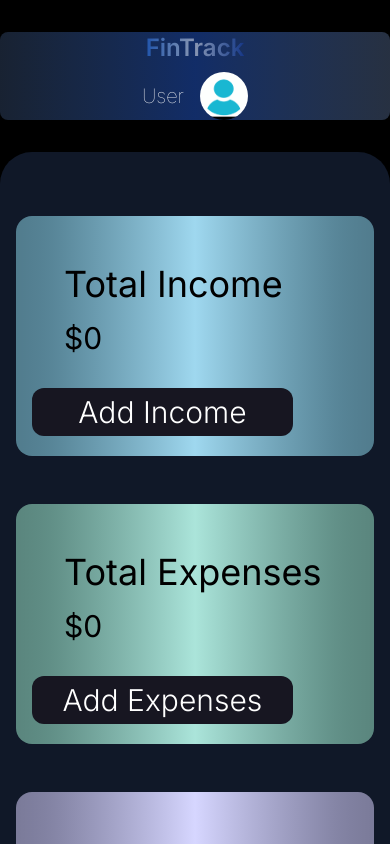
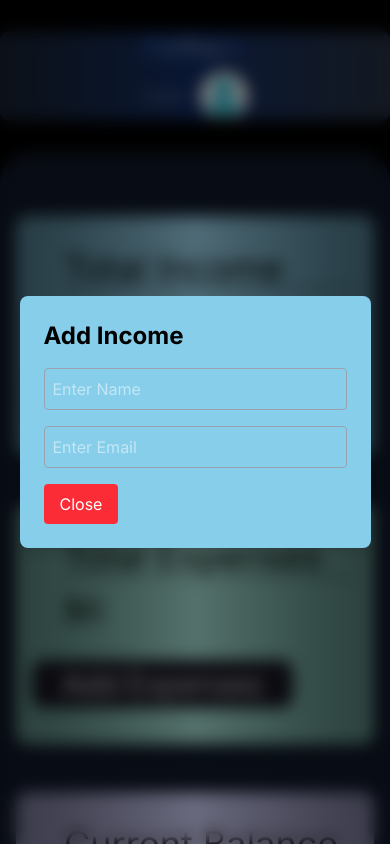
Before and after one commit to KristinAlex1/FinTracker-React-Firebase, a React (Vite) app: page /dashboard in a window 390 px wide. Both pictures are taken after a click on the button "Add Income". Shown: the top 844 px of the page. Built offline with nearby package versions, Linux system fonts and the light colour scheme; no server answers.

Commit message:
Added forms for Income,Balance and Expenses

```diff
--- a/src/components/AddSection.jsx
+++ b/src/components/AddSection.jsx
@@ -1,7 +1,28 @@
-import { FaCoins } from "react-icons/fa";
+
+import { useState } from "react";
 import coins from "../assets/coins.png";
+import Forms from "./Forms";
 
 const AddSection = () => {
+    const[isIncome,setIsIncome] = useState(false)
+    const[isBalance,setIsBalance] = useState(false)
+    const[isExpenses,setIsExpenses] = useState(false)
+
+    const addIncome = () => {
+        setIsIncome((prevstate) => !prevstate)
+
+
+    }
+    const addBalance = () => {
+        setIsBalance((prevstate) => !prevstate)
+
+
+    }
+    const addExpenses = () => {
+        setIsExpenses((prevstate) => !prevstate)
+
+
+    }
   return (
     <div className="flex justify-center items-center">
       <div className="flex flex-col justify-between items-center h-auto md:h-[75rem] mt-[2rem] w-full md:w-[95%] bg-gray-900 rounded-4xl p-4 md:p-8">
@@ -11,38 +32,46 @@ const AddSection = () => {
           {/* Total Income */}
           <div
             style={{ backgroundColor: "#87CEEB" }}
-            className="h-[15rem] w-full md:w-[30rem] lg:w-[45rem] mt-[3rem] text-black rounded-2xl bg-gradient-to-r from-black/40 via-white/20 to-black/40 p-4"
+            className="h-[15rem] w-full md:w-[30rem] lg:w-[45rem] mt-[3rem] text-black rounded-xl bg-gradient-to-r from-black/40 via-white/20 to-black/40 p-4"
           >
-            <div className="text-4xl mt-[2rem] ml-[2rem] font-normal">Total Income</div>
+            <div className="text-4xl mt-[1rem] ml-[2rem] font-normal">Total Income</div>
+            <div className="w-[90%] ml-[2rem] h-[0.1%] bg-black"></div>
             <div className="text-3xl mt-[1rem] ml-[2rem] font-normal">$0</div>
-            <button style={{ backgroundColor: "#171621" }} className="w-[80%] md:w-[35rem] h-[3rem] mt-[2rem] mx-auto md:ml-[4rem] rounded-xl text-3xl text-white font-light">
+            <button onClick={addIncome} className="w-[80%] md:w-[35rem] h-[3rem] mt-[2rem] mx-auto md:ml-[4rem] rounded-xl text-3xl text-white font-light cursor-pointer" style={{ backgroundColor: "#171621" }} >
               Add Income
             </button>
           </div>
+          {isIncome && <Forms title="Income" addIncome={addIncome} bgColor= "#87CEEB" />
+
+          }
 
           {/* Total Expenses */}
           <div
             style={{ backgroundColor: "#96DED1" }}
-            className="h-[15rem] w-full md:w-[30rem] lg:w-[45rem] mt-[3rem] text-black rounded-2xl bg-gradient-to-r from-black/40 via-white/20 to-black/40 p-4"
+            className="h-[15rem] w-full md:w-[30rem] lg:w-[45rem] mt-[3rem] text-black rounded-xl bg-gradient-to-r from-black/40 via-white/20 to-black/40 p-4"
           >
-            <div className="text-4xl mt-[2rem] ml-[2rem] font-normal">Total Expenses</div>
+            <div className="text-4xl mt-[1rem] ml-[2rem] font-normal">Total Expenses</div>
+            <div className="w-[90%] ml-[2rem] h-[0.1%] bg-black"></div>
             <div className="text-3xl mt-[1rem] ml-[2rem] font-normal">$0</div>
-            <button style={{ backgroundColor: "#171621" }} className="w-[80%] md:w-[35rem] h-[3rem] mt-[2rem] bg-gray-900 mx-auto md:ml-[4rem] rounded-xl text-3xl text-white font-light">
+            <button onClick={addExpenses} style={{ backgroundColor: "#171621" }} className="w-[80%] md:w-[35rem] h-[3rem] mt-[2rem] bg-gray-900 mx-auto md:ml-[4rem] rounded-xl text-3xl text-white font-light cursor-pointer">
               Add Expenses
             </button>
           </div>
+          {isExpenses && <Forms title="Expenses" addExpenses={addExpenses} bgColor= "#96DED1" />}
 
           {/* Current Balance */}
           <div
             style={{ backgroundColor: "#CCCCFF" }}
-            className="h-[15rem] w-full md:w-[30rem] lg:w-[45rem] mt-[3rem] text-black rounded-2xl bg-gradient-to-r from-black/40 via-white/20 to-black/40 p-4"
+            className="h-[15rem] w-full md:w-[30rem] lg:w-[45rem] mt-[3rem] text-black rounded-xl bg-gradient-to-r from-black/40 via-white/20 to-black/40 p-4"
           >
-            <div className="text-4xl mt-[2rem] ml-[2rem] font-normal">Current Balance</div>
+            <div className="text-4xl mt-[1rem] ml-[2rem] font-normal">Current Balance</div>
+            <div className="w-[90%] ml-[2rem] h-[0.1%] bg-black"></div>
             <div className="text-3xl mt-[1rem] ml-[2rem] font-normal">$0</div>
-            <button style={{ backgroundColor: "#171621" }} className="w-[80%] md:w-[35rem] h-[3rem] mt-[2rem] bg-gray-900 mx-auto md:ml-[4rem] rounded-xl text-3xl text-white font-light">
+            <button onClick={addBalance} style={{ backgroundColor: "#171621" }} className="w-[80%] md:w-[35rem] h-[3rem] mt-[2rem] bg-gray-900 mx-auto md:ml-[4rem] rounded-xl text-3xl text-white font-light cursor-pointer">
               Reset Balance
             </button>
           </div>
+          {isBalance && <Forms title="Balances" addBalance={addBalance} bgColor= "#CCCCFF" />}
         </div>
 
         {/* ✅ Bottom Section: Image & Text (Centered & Spaced) */}
--- /dev/null
+++ b/src/components/Forms.jsx
@@ -0,0 +1,43 @@
+import React from "react";
+import PropTypes from "prop-types";
+
+const Forms = ({ title = "" , addIncome, bgColor="",addExpenses,addBalance}) => {
+  return (
+    <>
+      {/* ✅ Background Overlay */}
+      <div className="fixed inset-0 flex items-center justify-center bg-black/50 backdrop-blur-sm z-50">
+
+        {/* ✅ Form Container */}
+        <div
+          className="p-6 rounded-lg shadow-lg w-[90%] md:w-[40%] relative"
+          style={{ backgroundColor: bgColor }} // ✅ Ensures background color applies correctly
+        >
+          <h2 className="text-2xl font-bold mb-4 text-black">Add {title}</h2>
+
+          {/* ✅ Form Fields */}
+          <input
+            type="text"
+            placeholder="Enter Name"
+            className="w-full p-2 border border-gray-400 rounded mb-4"
+          />
+          <input
+            type="email"
+            placeholder="Enter Email"
+            className="w-full p-2 border border-gray-400 rounded mb-4"
+          />
+
+          {/* ✅ Close Button */}
+          <button
+            onClick={addIncome || addExpenses || addBalance}
+            className="px-4 py-2 bg-red-500 text-white rounded hover:bg-red-700"
+          >
+            Close
+          </button>
+        </div>
+      </div>
+    </>
+  );
+};
+;
+
+export default Forms;
```
